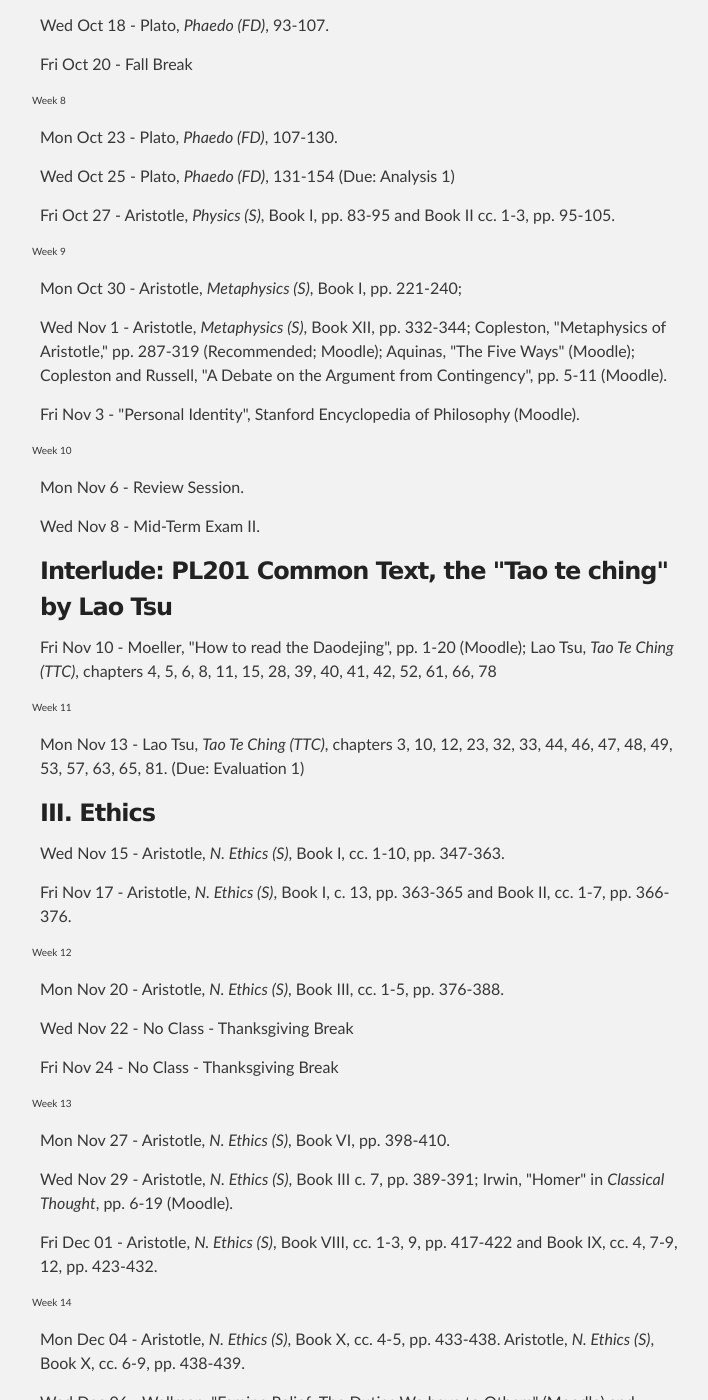
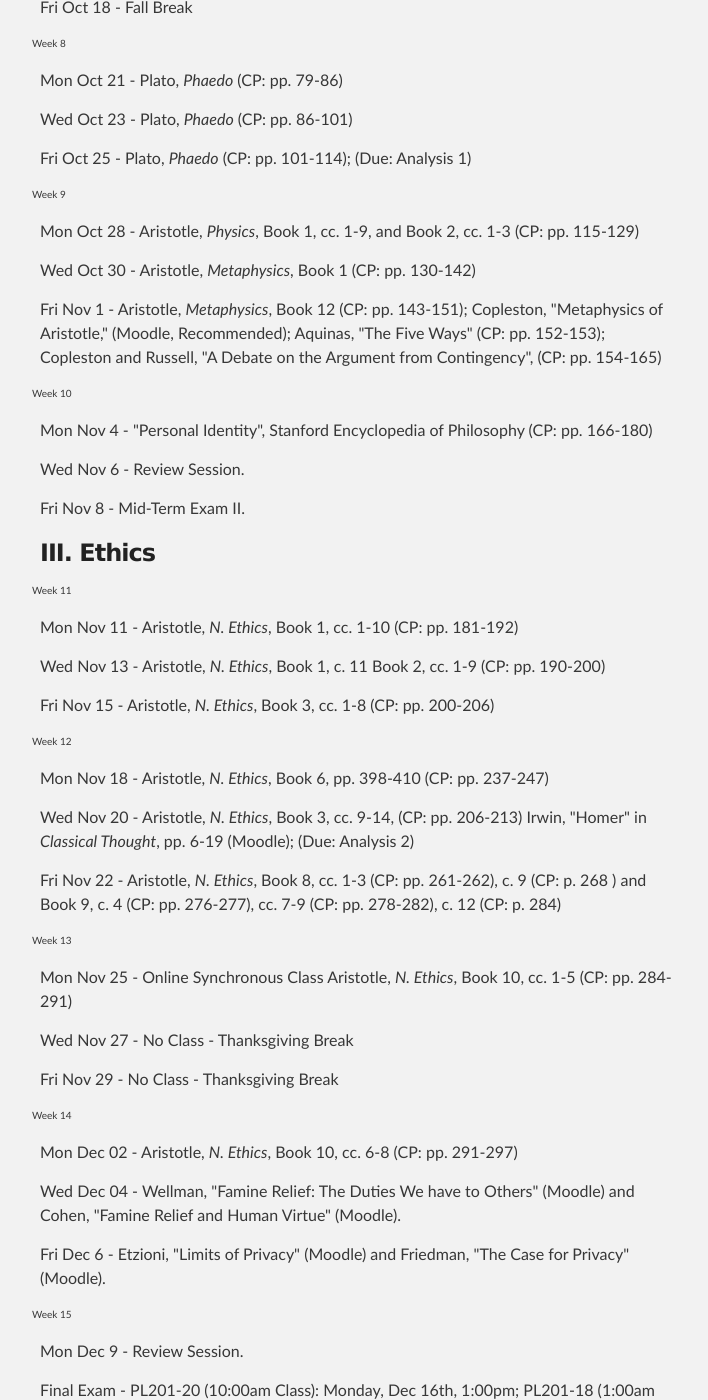
Before and after one commit to jeffreycwitt/jeffreycwitt.github.io, a Jekyll site: the page built from teaching/FoundationsOfPhilosophy.html, in a window 1280 px wide and 1400 px high, scrolled down 5301 px. Shown: the whole window, without its empty margins (280-988 px from the left). Built offline with Jekyll 4.4.1, drawn with Linux system fonts in a browser that asks for light colours; some of the changed text lies outside the part shown.

Commit message:
syllabus update

```diff
--- a/teaching/FoundationsOfPhilosophy.html
+++ b/teaching/FoundationsOfPhilosophy.html
@@ -18,17 +18,17 @@
 
          <p>Foundations of Philosophy</p>
 
-         <p>PL201, -24, -27 | Fall, 2023</p>
+         <p>PL201-18 -20, -27 | Fall, 2024</p>
 
-         <p>MWF (24) 1:00pm-1:50pm / (27) 2:00pm-2:50pm </p>
+         <p>MWF 10:00am-10:50am, (24) 1:00pm-1:50pm / (27) 2:00pm-2:50pm </p>
 
-         <p>Room: Maryland Hall, 440</p>
+         <p>Room: PL201-18,-27 Maryland Hall, 344; PL201-20 College Center, W056</p>
 
          <p>Dr. Jeffrey C. Witt | jcwitt [at] loyola [dot] edu | ext. 2947</p>
 
          <p>Philosophy Department 050M </p>
 
-         <p>Office Hours: By appointment Monday 3-5pm, Tues 1-3pm, Wed 3-5pm</p>
+         <p>Office Hours: By appointment MWF, 11am-1pm and Wed 3-4pm</p>
          </div>
 
       <div id="coursedescription">
@@ -84,16 +84,9 @@
 
          <h2 id="">Course Readings</h2>
 
-         <p><em>A Presocratics Reader: Selected Fragments and Testimonia (PR)</em>, ed. Patricia
-            Curd (Indianapolis: 2011)</p>
+         <p>PL201 Course Packet (CP)</p>
 
-         <p>Plato, <em>Five Dialogues (FD)</em>, trans. G. M. A. Grube (Indianapolis: 2002)</p>
-
-         <p>Aristotle, <em>Selections (S)</em>, trans. Terence Irwin and Gail Fine (Indianapolis: 1995)</p>
-
-         <p>Lao Tsu, <em>Tao Te Ching (TTC)</em>, trans. Gia-fu Feng and Jane English</p>
-
-         <p>Moodle Readings (Moodle)</p>
+         <p>Moodle (M)</p>
          </div>
 
       <div id="courserequirements">
@@ -132,10 +125,13 @@
             <p>
                Reading Quizzes/Responses (5%): Approximately once a week we will have reading quizzes
                and/or responses.
-               These are low-stakes quizzes designed to motivate you too keep up with the reading
-               and stay engaged with the course.
+               These are low-stakes quizzes or in-class writing responses designed to motivate you
+               too keep up with the reading and stay engaged with the course.
                There will be 8-12 of these quizzes throughout the semester. Because I know that everyone
-               has busy weeks, I will drop your lowest two quizzes.
+               has busy weeks or has to miss a class, I will drop your lowest two quizzes.
+               (Note: Quizzes cannot be made up, but that's why I drop your lowest two quizzes. If
+               you have to miss a class in which a quiz was given, don't worry;
+               that will just be one of your dropped quizzes.)
                </p>
 
             <p>
@@ -148,21 +144,21 @@
 
          <div id="criticalevaluations">
 
-            <h3 id="">Argument Analyses and Argument Evaluations (20%)</h3>
+            <h3 id="">Argument Analyses (15%)</h3>
 
             <p>
-               Three times throughout the semester you will be asked to write a short "argument analysis"
+               Two times throughout the semester you will be asked to write a short "argument analysis."
+               This assignment is designed to help you develop the skill of tracing complicated arguments
 
-               or "argument evaluation" (approximately 400-500 words depending on the assignment).
-
+               and communicating those arguments to others.
                Specific assignment instructions will be distributed in advance of each due date.
                </p>
 
             <p>
-               Responses will be graded out of 20.
-               A score of 18-20 indicates that the response exceeds expectations,
-               a 16-17 meets expectations,
-               and 15 or below does not meet expectations.
+               Responses will be graded out of 100.
+               A score of 90-100 indicates that the response exceeds expectations,
+               a 80-89 meets expectations,
+               and 79 or below does not meet expectations.
                Analyses are due via Moodle on the assigned due date. Late responses will
                not be accepted.
                </p>
@@ -170,7 +166,7 @@
 
          <div id="exams">
 
-            <h3 id="">Exams (65%)</h3>
+            <h3 id="">Exams (70%)</h3>
 
             <p>Mid-Term Exam 1 (20%): This exam will focus on the central problems of epistemology,
                basic logic, and common logical fallacies.</p>
@@ -180,8 +176,8 @@
                early pre-socratic thinkers and can generally explain how Plato and Aristotle responded
                to these problems.</p>
 
-            <p>Final Exam (25%): The cumulative final exam will include short fact based
-               questions, quotation identification, and essay responses
+            <p>Final Exam (30%): The longer, cumulative final exam will include short fact based
+               questions, quotation identification, argument analysis, and essay responses
                on core concepts and problems discussed during the course of the
                semester.</p>
             </div>
@@ -202,15 +198,8 @@
          <p>
             I ask you not to use your computers or cell phones in this class, unless I invite
             you to use computers for a special task.
-            They are almost always a distraction.
             (If there is a special reason that you need a computer, please contact DSS so they
             can approve the exception).
-            If you find this policy frustrating,
-            then I encourage you to watch the Frontline documentary:
-            Digital Nation
-            <a href="https://www.pbs.org/wgbh/frontline/documentary/digitalnation" target="_blank">
-               https://www.pbs.org/wgbh/frontline/documentary/digitalnation
-               </a>.
             </p>
 
          <p>
@@ -283,12 +272,13 @@
 
                Week 1</p>
             <p>
-               Wed Sept 06 - Introduction.
+               Wed Sept 04 -
+               Introduction.
                </p>
 
             <p>
-               Fri Sep 08 -
-               Russell, <em>In Praise of Idleness</em> (Moodle).
+               Fri Sep 06 -
+               Russell, <em>In Praise of Idleness</em> (CP: pp. 5-11)
                </p>
             </div>
 
@@ -300,63 +290,76 @@
 
                Week 2</p>
             <p>
-               Mon Sep 11 -
-               Plato, <em>Meno (FD)</em>, pp. 58-92.
+               Mon Sep 9 -
+               Plato, <em>Meno</em> (CP: pp. 12-30)
                </p>
 
             <p>
-               Wed Sep 13 -
-               Aristotle, <em>Posterior Analytics (S)</em>,
-               Book I, cc. 1-6, pp. 37-52; Book II, c. 19, pp. 66-68.
+               Wed Sep 11 -
+               Aristotle, <em>Posterior Analytics </em>,
+               Book I, cc. 1-6 and Book II, c. 19
+               (CP: pp. 31-38)
                </p>
 
             <p>
-               Fri Sep 15 -
-               "Introduction to Logic - Categorical Propositions" (Moodle);
-               "Introduction to Logic - Venn Diagrams" (Moodle).
+               Fri Sep 13 -
+               Notes on Catgorical Logic,
+               "Introduction", "Categorical Propositions", and "Venn Diagrams of Categorical Propositions"
+               (CP: pp. 39-42);
+
+               (Due: Categorical Proposition Worksheet)
+
                </p>
 
             <p id="week3" style="padding: 2px; font-size: 10px; text-indent: -10px;">
 
                Week 3</p>
             <p>
-               Mon Sept 18 -
-               "Introduction to Logic - The Syllogism" (Moodle);
-               "Venn Diagrams for Categorical Syllogisms" (Moodle).
+               Mon Sept 16 -
+               Notes on Categorical Logic,
+               "Categorical Syllogisms",
+               "Venn Diagrams of Categorical Syllogisms" (CP: pp. 42-45)
                </p>
 
             <p>
-               Wed Sept 20 -
-               "Introduction to Logic - The Formal Fallacies" (Moodle).
+               Wed Sept 18 -
+               Notes on Categorical Logic, "Five Rules of Categorical Syllogisms and the Formal Fallacies"
+               (CP: pp. 45-56)
+
+               (Due: Categorical Syllogisms Worksheet)
+
                </p>
 
             <p>
-               Fri Sept 22 -
-               Hardy, et al., "Informal Fallacies" (Moodle),
-
+               Fri Sept 20 -
+               No Class
                </p>
 
             <p id="week4" style="padding: 2px; font-size: 10px; text-indent: -10px;">
 
                Week 4</p>
             <p>
-               Mon Sept 25 -
-               Hurly, "Extended Arguments" (Moodle);
-               Descartes, <em>Meditations</em>, Meditation 1 (Moodle).
+               Mon Sept 23 -
+               Hardy, et al., "Informal Fallacies" (Moodle);
+               Hurly, "Extended Arguments" (Moodle)
 
-               </p>
+               (Due: Informal Fallacies Worksheet)
 
-            <p>
-               Wed Sept 27 -
-               Descartes, <em>Meditations</em>, Meditations 2-3 (Moodle).
+
+               (Due: Extended Argument Problems (Hurly, Problems, 3-9))
 
 
                </p>
 
             <p>
-               Fri Sept 29 -
-               David Hume,
-               <em>Enquiry Concerning Human Understanding</em>, VII (On the Idea of a Necessary Connection), parts 1-2 (Moodle).
+               Wed Sept 25 -
+               Descartes, <em>Meditations</em>, Meditation 1 (CP: pp. 47-49)
+               </p>
+
+            <p>
+               Fri Sept 27 -
+               Descartes, <em>Meditations</em>, Meditation 2 and 3 (CP: pp. 49-61)
+
 
                </p>
 
@@ -364,12 +367,19 @@
 
                Week 5</p>
             <p>
-               Mon Oct 2 -
+               Mon Sept 30 -
+               David Hume,
+               <em>Enquiry Concerning Human Understanding</em>, VII (On the Idea of a Necessary Connection), parts 1-2 (CP: pp. 62-69)
+
+               </p>
+
+            <p>
+               Wed Oct 2 -
                Review Session.
                </p>
 
             <p>
-               Wed Oct 4 -
+               Fri Oct 4 -
                Mid-Term Exam I.
                </p>
             </div>
@@ -379,28 +389,24 @@
             <h3 id="">II. Metaphysics</h3>
 
 
-            <p>
-               Fri Oct 6 -
-               Introduction, <em>Pre-Socratics Reader (PR)</em>, pp. 1-7; Thales, Anaximander, Anaximenes (PR), pp. 13-22.
-               </p>
-
             <p id="week6" style="padding: 2px; font-size: 10px; text-indent: -10px;">
 
                Week 6</p>
             <p>
-               Mon Oct 9 -
-               Heraclitus (PR), pp. 39-53.
+               Mon Oct 7 -
+               Introduction, <em>Pre-Socratics Reader</em> (Moodle);
+               Presocratic Fragments, Hesiod, Homer, Thales, Anaximander, Anaximenes (CP: pp. 70-71,
+               fragments 1-13)
                </p>
 
             <p>
-               Wed Oct 11 -
-               Parmenides (PR), pp. 55-65; Zeno, pp. 66-72.
+               Wed Oct 9 -
+               Presocratic Fragments, Heraclitus (CP: pp. 71-73, fragments 14-44)
                </p>
 
             <p>
-               Fri Oct 13 -
-               Anaxagoras (PR), pp. 101-108;
-               Atomists (PR), pp. 109-125.
+               Fri Oct 11 -
+               Presocratic Fragments, Parmenides and Zeno (CP: pp. 73-74, fragments 45-47)
                </p>
 
 
@@ -409,18 +415,17 @@
 
                Week 7</p>
             <p>
-               Mon Oct 16 -
-               Skepticism and the Sophists (PR), pp. 144-161.
+               Mon Oct 14 -
+               Presocratic Fragments, Anaxagoras and the Atomists (CP: pp. 74-76, fragments 48-67)
                </p>
 
             <p>
-               Wed Oct 18 -
-               Plato, <em>Phaedo (FD)</em>, 93-107.
-
+               Wed Oct 16 -
+               Presocratic Fragments, The Sophists (CP: pp. 77-78, fragments 68-78)
                </p>
 
             <p>
-               Fri Oct 20 -
+               Fri Oct 18 -
                Fall Break
                </p>
 
@@ -428,79 +433,64 @@
 
                Week 8</p>
             <p>
-               Mon Oct 23 -
-               Plato, <em>Phaedo (FD)</em>, 107-130.
+               Mon Oct 21 -
+               Plato, <em>Phaedo</em> (CP: pp. 79-86)
+
+               </p>
+
+            <p>
+               Wed Oct 23 -
+               Plato, <em>Phaedo</em> (CP: pp. 86-101)
                </p>
 
 
             <p>
-               Wed Oct 25 -
-               Plato, <em>Phaedo (FD)</em>, 131-154
+               Fri Oct 25 -
+               Plato, <em>Phaedo</em> (CP: pp. 101-114);
+
                (Due: Analysis 1)
-               </p>
 
-
-            <p>
-               Fri Oct 27 -
-               Aristotle, <em>Physics (S)</em>, Book I, pp. 83-95 and
-               Book II cc. 1-3, pp. 95-105.
                </p>
 
             <p id="week9" style="padding: 2px; font-size: 10px; text-indent: -10px;">
 
                Week 9</p>
             <p>
-               Mon Oct 30 -
-               Aristotle, <em>Metaphysics (S)</em>, Book I, pp. 221-240;
+               Mon Oct 28 -
+               Aristotle, <em>Physics</em>, Book 1, cc. 1-9, and Book 2, cc. 1-3 (CP: pp. 115-129)
                </p>
 
 
             <p>
-               Wed Nov 1 -
-
-               Aristotle, <em>Metaphysics (S)</em>, Book XII, pp. 332-344;
-               Copleston, "Metaphysics of Aristotle," pp. 287-319 (Recommended; Moodle);
-               Aquinas, "The Five Ways" (Moodle);
-               Copleston and Russell, "A Debate on the Argument from Contingency", pp. 5-11 (Moodle).
+               Wed Oct 30 -
+               Aristotle, <em>Metaphysics</em>, Book 1 (CP: pp. 130-142)
                </p>
 
             <p>
-               Fri Nov 3 -
-               "Personal Identity", Stanford Encyclopedia of Philosophy (Moodle).
+               Fri Nov 1 -
+
+               Aristotle, <em>Metaphysics</em>, Book 12 (CP: pp. 143-151);
+               Copleston, "Metaphysics of Aristotle," (Moodle, Recommended);
+               Aquinas, "The Five Ways" (CP: pp. 152-153);
+               Copleston and Russell, "A Debate on the Argument from Contingency", (CP: pp. 154-165)
                </p>
 
             <p id="week10" style="padding: 2px; font-size: 10px; text-indent: -10px;">
 
                Week 10</p>
             <p>
-               Mon Nov 6 -
+               Mon Nov 4 -
+               "Personal Identity", Stanford Encyclopedia of Philosophy (CP: pp. 166-180)
+               </p>
+
+            <p>
+               Wed Nov 6 -
                Review Session.
                </p>
 
             <p>
-               Wed Nov 8 -
+               Fri Nov 8 -
                Mid-Term Exam II.
-               </p>
-            </div>
-
-         <div id="">
-
-            <h3 id="">Interlude: PL201 Common Text, the "Tao te ching" by Lao Tsu</h3>
-
-            <p>
-               Fri Nov 10 -
-               Moeller, "How to read the Daodejing", pp. 1-20 (Moodle);
-               Lao Tsu, <em>Tao Te Ching (TTC)</em>, chapters 4, 5, 6, 8, 11, 15, 28, 39, 40, 41, 42, 52, 61, 66, 78
-
-               </p>
-
-            <p id="week11" style="padding: 2px; font-size: 10px; text-indent: -10px;">
-
-               Week 11</p>
-            <p>
-               Mon Nov 13 -
-               Lao Tsu, <em>Tao Te Ching (TTC)</em>, chapters 3, 10, 12, 23, 32, 33, 44, 46, 47, 48, 49, 53, 57, 63, 65, 81.
-               (Due: Evaluation 1)
                </p>
             </div>
 
@@ -508,95 +498,108 @@
 
             <h3 id="">III. Ethics</h3>
 
+            <p id="week11" style="padding: 2px; font-size: 10px; text-indent: -10px;">
+
+               Week 11</p>
             <p>
-               Wed Nov 15 -
-               Aristotle, <em>N. Ethics (S)</em>, Book I, cc. 1-10,
-               pp. 347-363.
+               Mon Nov 11 -
+               Aristotle, <em>N. Ethics</em>, Book 1, cc. 1-10 (CP: pp. 181-192)
                </p>
 
             <p>
-               Fri Nov 17 -
-               Aristotle, <em>N. Ethics (S)</em>, Book I, c. 13, pp. 363-365 and Book
-               II, cc. 1-7, pp. 366-376.
+               Wed Nov 13 -
+               Aristotle, <em>N. Ethics</em>, Book 1, c. 11
+               Book 2, cc. 1-9 (CP: pp. 190-200)
+               </p>
+
+            <p>
+               Fri Nov 15 -
+               Aristotle, <em>N. Ethics</em>, Book 3, cc. 1-8 (CP: pp. 200-206)
                </p>
 
             <p id="week12" style="padding: 2px; font-size: 10px; text-indent: -10px;">
 
                Week 12</p>
             <p>
-
-               Mon Nov 20 -
-               Aristotle, <em>N. Ethics (S)</em>, Book III, cc. 1-5,
-               pp. 376-388.
+               Mon Nov 18 -
+               Aristotle, <em>N. Ethics</em>, Book 6, pp. 398-410 (CP: pp. 237-247)
                </p>
 
             <p>
-               Wed Nov 22 -
-               No Class - Thanksgiving Break
+               Wed Nov 20 -
+               Aristotle,
+               <em>N. Ethics</em>, Book 3, cc. 9-14, (CP: pp. 206-213)
+               Irwin, "Homer" in <em>Classical Thought</em>, pp. 6-19 (Moodle);
+
+               (Due: Analysis 2)
+
                </p>
 
             <p>
-               Fri Nov 24 -
-               No Class - Thanksgiving Break
+               Fri Nov 22 -
+               Aristotle, <em>N. Ethics</em>, Book 8, cc. 1-3 (CP: pp. 261-262), c. 9 (CP: p. 268 ) and Book 9, c. 4 (CP: pp.
+               276-277), cc. 7-9 (CP: pp. 278-282), c. 12 (CP: p. 284)
                </p>
 
             <p id="week13" style="padding: 2px; font-size: 10px; text-indent: -10px;">
 
                Week 13</p>
             <p>
-               Mon Nov 27 -
-               Aristotle, <em>N. Ethics (S)</em>, Book VI, pp. 398-410.
+
+               Mon Nov 25 -
+               Online Synchronous Class
+               Aristotle, <em>N. Ethics</em>, Book 10, cc. 1-5 (CP: pp. 284-291)
                </p>
 
             <p>
-               Wed Nov 29 -
-               Aristotle,
-               <em>N. Ethics (S)</em>, Book III c. 7, pp. 389-391;
-               Irwin, "Homer" in <em>Classical Thought</em>, pp. 6-19 (Moodle).
+               Wed Nov 27 -
+               No Class - Thanksgiving Break
                </p>
 
             <p>
-               Fri Dec 01 -
-               Aristotle, <em>N. Ethics (S)</em>, Book VIII, cc. 1-3, 9, pp. 417-422 and Book IX, cc. 4, 7-9, 12, pp. 423-432.
+               Fri Nov 29 -
+               No Class - Thanksgiving Break
                </p>
 
             <p id="week14" style="padding: 2px; font-size: 10px; text-indent: -10px;">
 
                Week 14</p>
             <p>
-               Mon Dec 04 -
-               Aristotle, <em>N. Ethics (S)</em>, Book X, cc. 4-5,  pp. 433-438.
-               Aristotle, <em>N. Ethics (S)</em>, Book X, cc. 6-9, pp. 438-439.
+               Mon Dec 02 -
+               Aristotle, <em>N. Ethics</em>, Book 10, cc. 6-8 (CP: pp. 291-297)
                </p>
 
             <p>
-               Wed Dec 06 -
+               Wed Dec 04 -
                Wellman, "Famine Relief: The Duties We have to Others" (Moodle)
                and
                Cohen, "Famine Relief and Human Virtue" (Moodle).
                </p>
 
             <p>
-               Fri Dec 8 -
+               Fri Dec 6 -
                Etzioni, "Limits of Privacy" (Moodle)
                and
                Friedman, "The Case for Privacy" (Moodle).
-               (Due: Evaluation 2)
+
+
                </p>
 
             <p id="week15" style="padding: 2px; font-size: 10px; text-indent: -10px;">
 
                Week 15</p>
             <p>
-               Mon Dec 11 - Review Session.
+               Mon Dec 9 - Review Session.
 
                </p>
 
-            <p>Final Exam</p>
+            <p>
+               Final Exam -
+               PL201-20 (10:00am Class): Monday, Dec 16th, 1:00pm;
+               PL201-18 (1:00am Class): Friday, Dec 13th, 9:00am;
+               PL201-27 (2:00pm Class): Monday, Dec 16th, 9:00am;
+               </p>
 
-            <p>PL201-24 (1:00pm Class): Saturday, December 16, 1:00pm.</p>
-
-            <p>PL201-27 (2:00pm Class): Friday, December 15, 9:00am.</p>
             </div>
          </div>
       </div>
```
